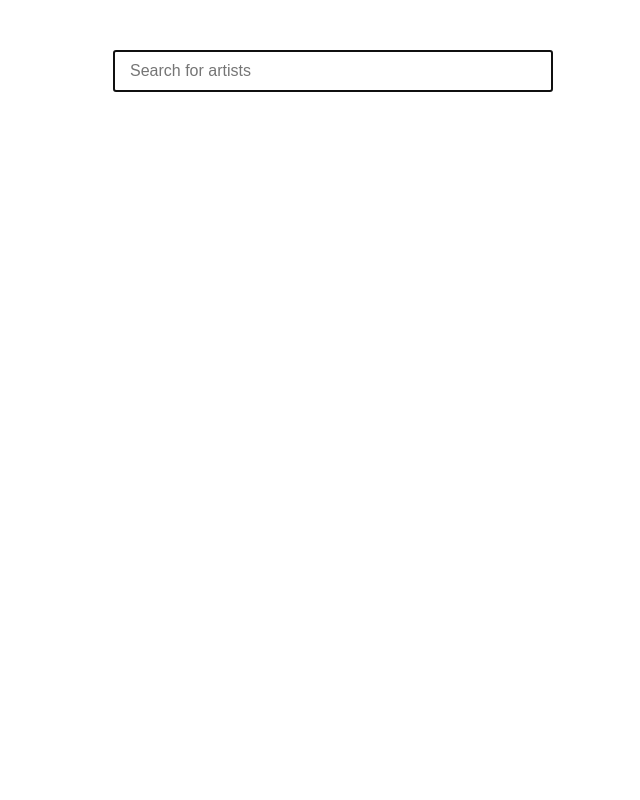
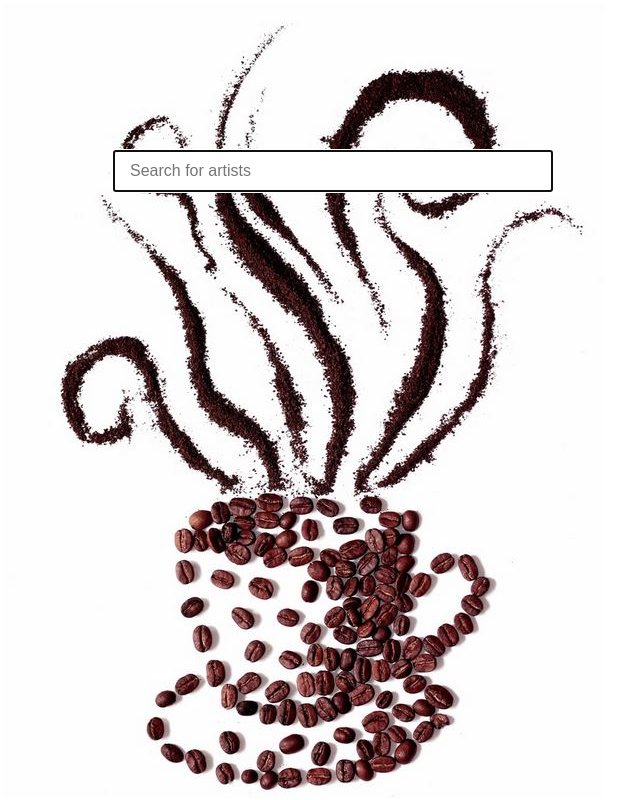
Before and after one commit to danielrasmuson/Bean_Reviews, a plain HTML site: page Dan/index.html in a window 1280 px wide. Shown: the whole page, without its empty margins (307-947 px from the left). Drawn offline with Linux system fonts and the light colour scheme.

Commit message:
added homepage image some margin on search bar

```diff
--- a/Dan/css/style.css
+++ b/Dan/css/style.css
@@ -176,6 +176,7 @@ a.small {
 .search input {
   /*font-family: 'Droid Sans', sans-serif;*/
   width: 100%;
+  margin-top: 100px;
   padding: 10px 0 10px 15px;
   font-size: 1rem;
   /*color: #475B62;*/
@@ -315,7 +316,7 @@ a.small {
 
 /*my css*/
 body {
-  background-image: url("../Assets/images/beanDrawing.jpg");
+  background-image: url("../images/beanDrawing.jpg");
   background-repeat: no-repeat;
   background-position: center;
   background-attachment: fixed;
```
Also changed, not shown: Dan/images/beanDrawing.jpg (added).
